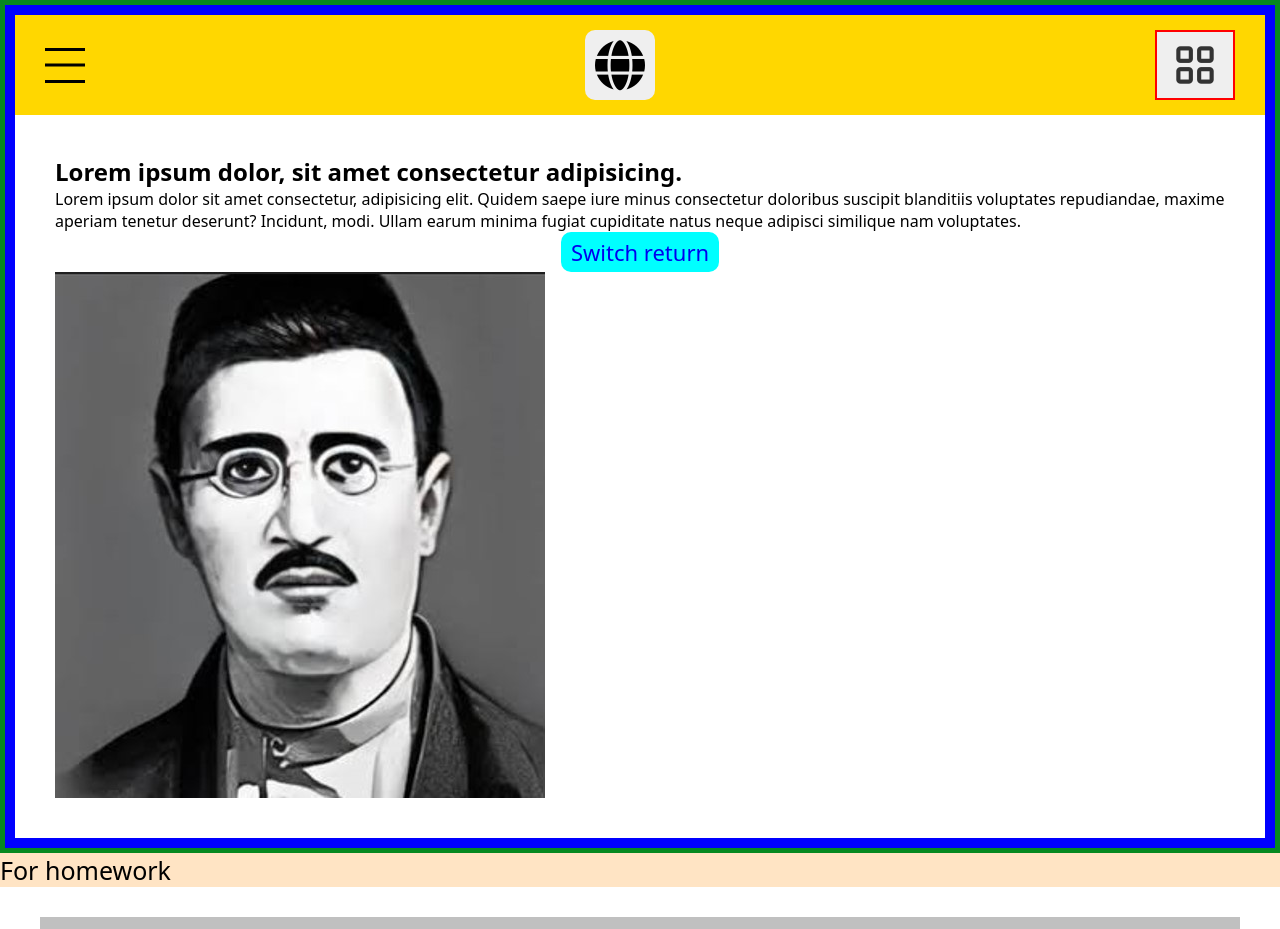
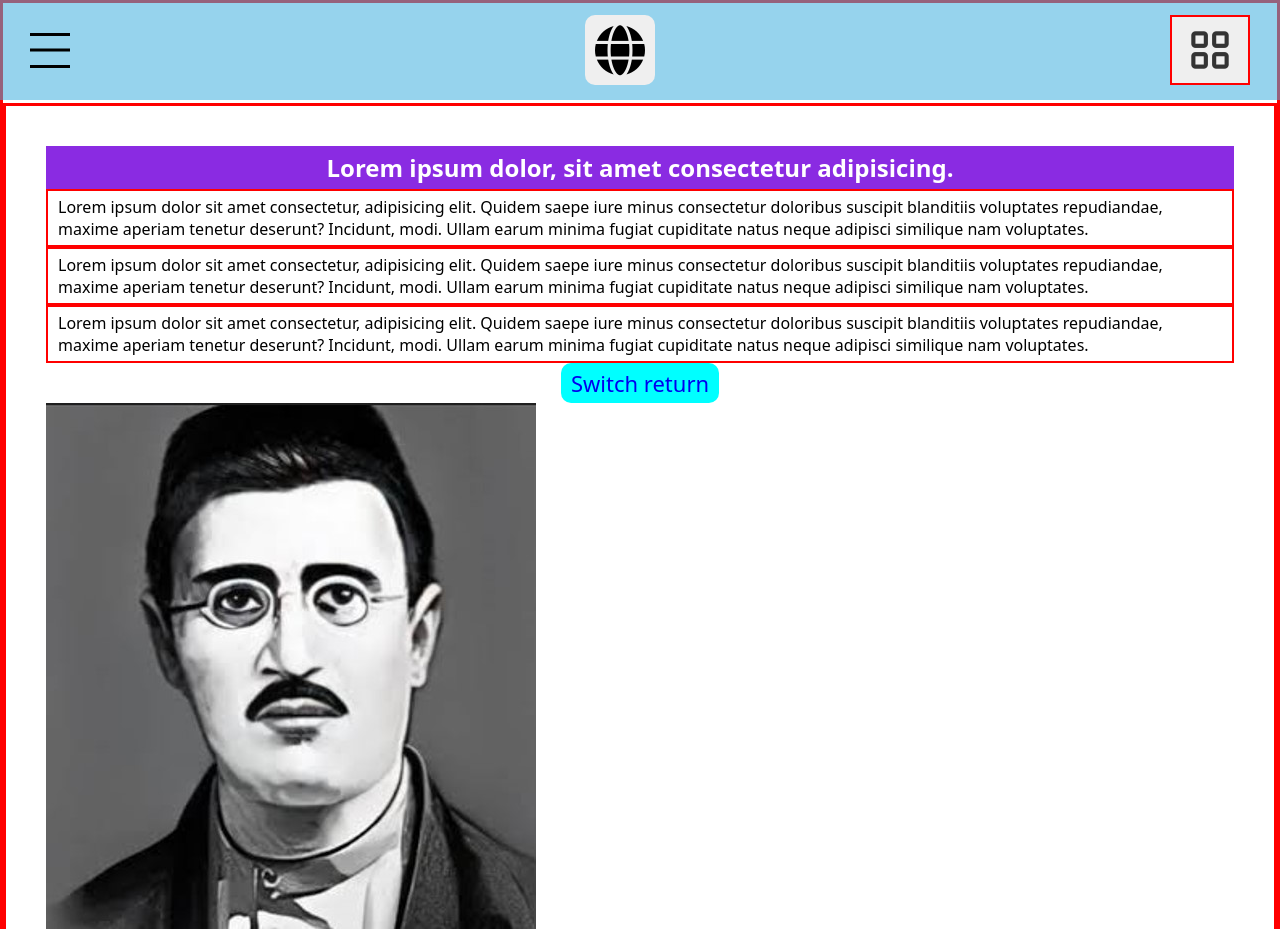
Before and after one commit to qobiloga/withjs, a plain HTML site: page index.html in a window 1280 px wide. Shown: the top 929 px of the page. Drawn offline with Linux system fonts and the light colour scheme.

Commit message:
a few bug fixed and added a lot of function

```diff
--- a/index.html
+++ b/index.html
@@ -74,6 +74,8 @@
             <div class="content">
                 <h2 class="title">Lorem ipsum dolor, sit amet consectetur adipisicing.</h2>
                 <p class="text">Lorem ipsum dolor sit amet consectetur, adipisicing elit. Quidem saepe iure minus consectetur doloribus suscipit blanditiis voluptates repudiandae, maxime aperiam tenetur deserunt? Incidunt, modi. Ullam earum minima fugiat cupiditate natus neque adipisci similique nam voluptates.</p>
+                <p class="text">Lorem ipsum dolor sit amet consectetur, adipisicing elit. Quidem saepe iure minus consectetur doloribus suscipit blanditiis voluptates repudiandae, maxime aperiam tenetur deserunt? Incidunt, modi. Ullam earum minima fugiat cupiditate natus neque adipisci similique nam voluptates.</p>
+                <p class="text">Lorem ipsum dolor sit amet consectetur, adipisicing elit. Quidem saepe iure minus consectetur doloribus suscipit blanditiis voluptates repudiandae, maxime aperiam tenetur deserunt? Incidunt, modi. Ullam earum minima fugiat cupiditate natus neque adipisci similique nam voluptates.</p>
                 <div class="h1"><a href="#" class="switch">Switch return</a></div>
 
                 <div class="images">
--- a/style.css
+++ b/style.css
@@ -16,9 +16,11 @@ img {
 }
 
 .big{
-    border: 5px solid rgb(6, 137, 32);
+    border: 3px solid red;
     min-height: 100dvh;
     display: flex;
+    padding-top: 100px;
+
 }
 
 .menu{
@@ -30,6 +32,7 @@ img {
     overflow: hidden;
     transition: 0.3s all linear;
     display: none;
+    border: 3px solid red;
 }
 
 .showmenu{
@@ -37,9 +40,21 @@ img {
     display: block;
 }
 
+.title{
+    text-align: center;
+    background-color: blueviolet;
+    color: white;
+    padding: 5px 10px;
+}
+
+.text{
+    padding: 5px 10px;
+    border: 2px solid red;
+}
+
 .item{
     margin-bottom: 6px;
-    border: 2px solid rgb(198, 255, 255);
+    border: 3px solid red;
     width: 220px;
     border-radius: 5px;
     padding: 5px 7px;
@@ -54,7 +69,7 @@ img {
 }
 
 .right{
-    border: 10px solid blue;
+    border: 3px solid red;
     display: flex;
     flex-wrap: wrap;
     flex-direction: column;
@@ -62,12 +77,16 @@ img {
 
 
 .top{
-    background-color: gold;
+    background-color: rgba(67, 176, 223, 0.557);
     padding: 15px 30px;
     display: flex;
     flex-wrap: wrap;
     align-items: center;
     justify-content: space-between;
+    position: fixed;
+    top: 0;
+    left: 0;
+    right: 0;
 }
 
 /* btn effect STSRT */
```
